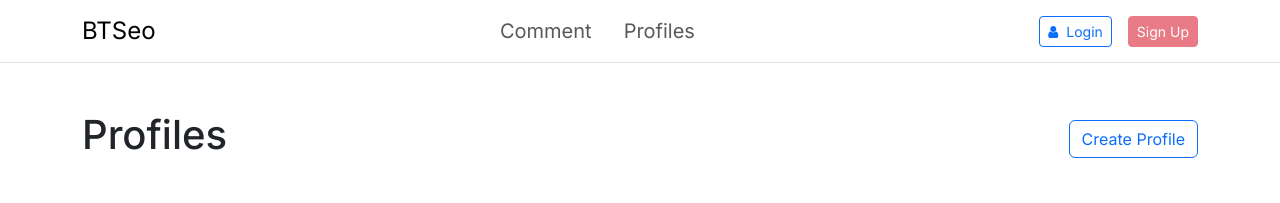
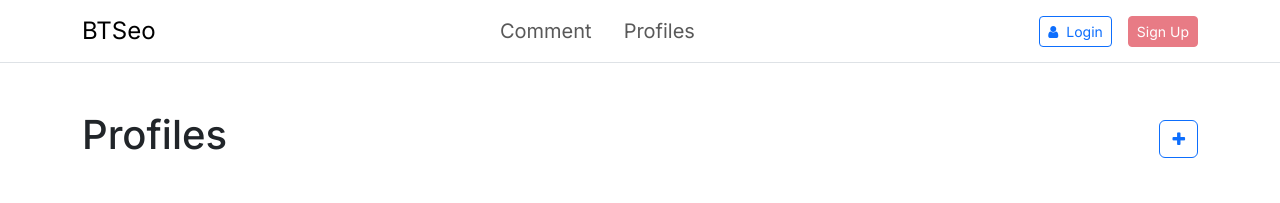
Before and after one commit to Backlink-Services/SEO-tools, a React (Vite) app in the folder client/: page /profiles in a window 1280 px wide. Shown: the top 203 px of the page. Built offline with nearby package versions, Linux system fonts and the light colour scheme; no server answers; a web font is replaced by a local one.

Commit message:
rename cpn for better scalability

```diff
--- a/client/src/components/shared/ProfileModal.tsx
+++ b/client/src/components/shared/AddEditModal.tsx
@@ -52,7 +52,7 @@ const handleFormSubmit = (e: React.FormEvent) => {
         title={mode === 'create' ? 'Create Profile' : 'Edit Profile'}
       >
         {mode === 'create' ? (
-          'Create Profile'
+          <i className="fa fa-plus" aria-hidden="true"></i>
         ) : (
           <i className="fa fa-pencil-square-o"></i>
         )}
@@ -124,12 +124,12 @@ const handleFormSubmit = (e: React.FormEvent) => {
                     </div>
                     <div className="form-group">
                       <label htmlFor="website" className="form-label">
-                        URL:
+                        Website:
                       </label>
                       <input
-                        type="url"
+                        type="text"
                         className="form-control"
-                        id="url"
+                        id="website"
                         name="website"
                         value={formData.website}
                         onChange={handleFormChange}
--- a/client/src/components/shared/ProfileOptions.tsx
+++ b/client/src/components/shared/ProfileOptions.tsx
@@ -1,5 +1,5 @@
 import { useContext } from "react";
-import ProfileModal from "./ProfileModal"
+import AddEditModal from "./AddEditModal"
 import ProfileContext, { ProfileContextType } from "../../context/ProfileContext";
 import { Profile } from "../../context/ProfileContext";
 
@@ -24,7 +24,7 @@ const ProfileOptions: React.FC<{ profile: Profile }> = ({ profile }) => {
         <div>
             <ul className="list-inline m-0">
                 <li className="list-inline-item">
-                    <ProfileModal mode="edit" onSubmit={handleEdit} profile={profile} />
+                    <AddEditModal mode="edit" onSubmit={handleEdit} profile={profile} />
                 </li>
                 <li className="list-inline-item">
                     <button className="btn btn-danger btn-sm rounded-0" onClick={handleDelete} type="button" data-toggle="tooltip" data-placement="top" title="Delete"><i className="fa fa-trash"></i></button>
--- a/client/src/pages/CommentPage.tsx
+++ b/client/src/pages/CommentPage.tsx
@@ -139,8 +139,7 @@ const CommentPage: React.FC = () => {
                 data-bs-placement="top"
                 title="Only .csv files"
               >
-                <i className="fa fa-upload me-2" aria-hidden="true"></i>Upload
-                CSV
+                <i className="fa fa-upload me-2" aria-hidden="true"></i>Upload CSV
                 <input
                   type="file"
                   className="d-none"
--- a/client/src/pages/ProfilePage.tsx
+++ b/client/src/pages/ProfilePage.tsx
@@ -1,6 +1,6 @@
 import { useContext } from "react"
 import ProfileContext, { ProfileContextType, Profile } from "../context/ProfileContext"
-import ProfileModal from "../components/shared/ProfileModal";
+import AddEditModal from "../components/shared/AddEditModal";
 import ProfileList from "../components/ProfileList";
 
 const ProfilePage: React.FC = () => {
@@ -21,7 +21,7 @@ const ProfilePage: React.FC = () => {
           <h1>Profiles</h1>
         </div>
         <div className="d-flex align-items-center">
-          <ProfileModal mode="create" onSubmit={handleCreate} />
+          <AddEditModal mode="create" onSubmit={handleCreate} />
         </div>
       </div>
 
```
